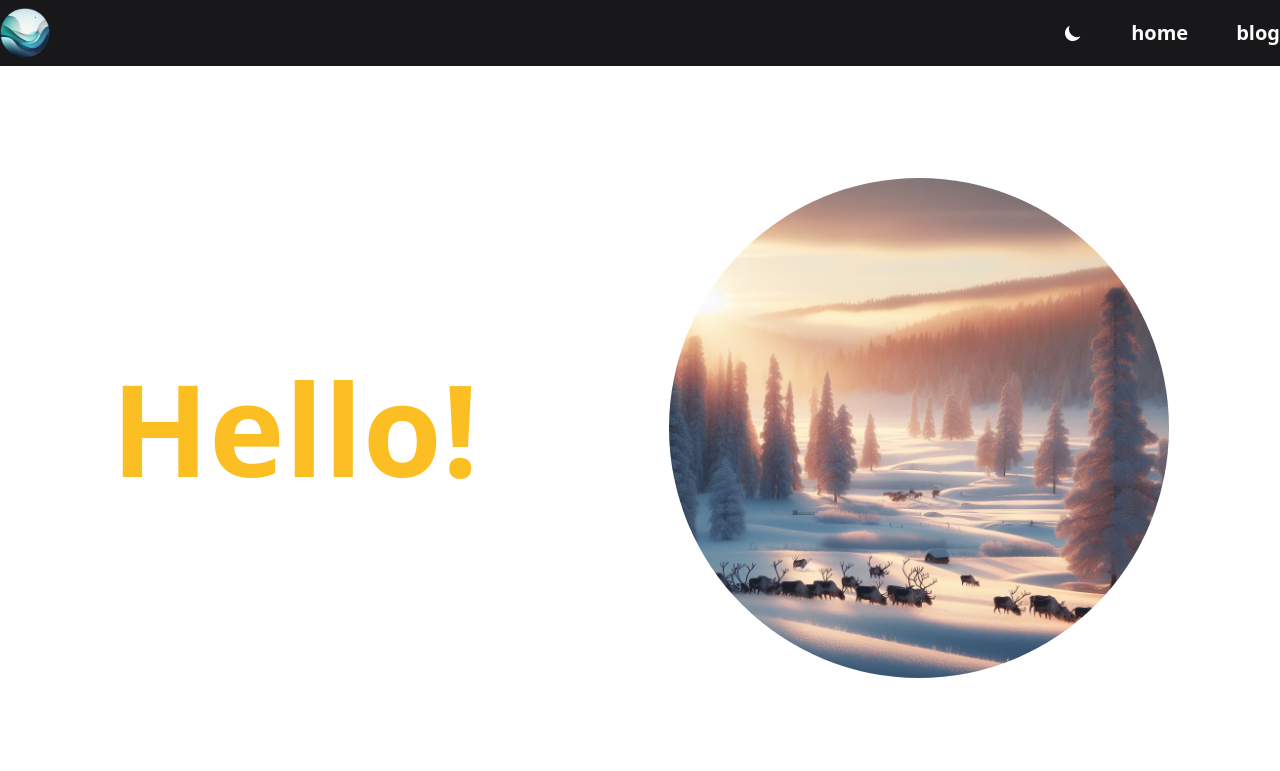
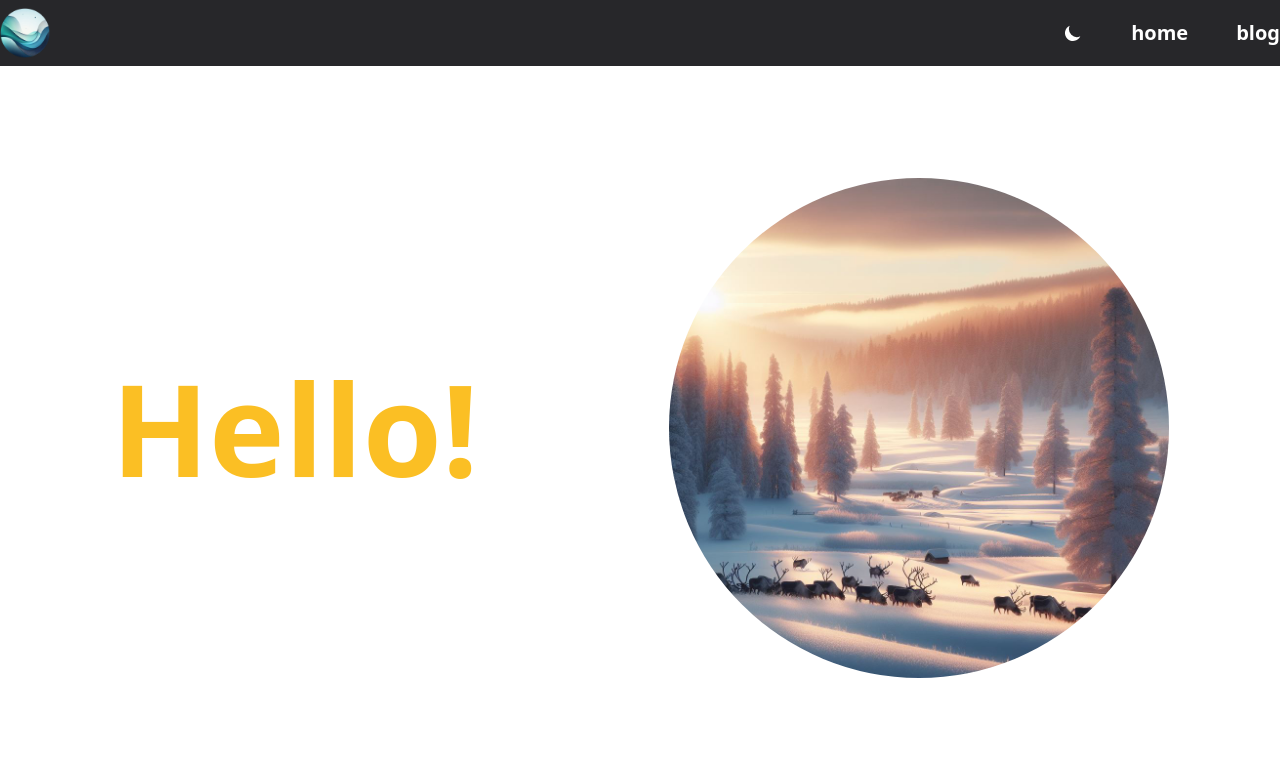
Before and after one commit to illispi/homeSite, an Astro site: page / in a window 1280 px wide. Shown: the top 771 px of the page. Built offline with nearby package versions, Linux system fonts and the light colour scheme; Astro itself is replaced by a stand-in of ours.

Commit message:
progress

```diff
--- a/src/components/Header.astro
+++ b/src/components/Header.astro
@@ -6,7 +6,7 @@ import blogLogo from "../images/blogLogo.png";
 const { current = "" } = Astro.props;
 ---
 
-<header class="flex justify-around bg-zinc-900 w-screen py-2">
+<header class="flex justify-around bg-zinc-800 w-screen py-2">
   <div class="flex items-center justify-between max-w-screen-xl w-full">
     <a href="/">
       <Image src={blogLogo} alt="Logo" width={50} />
--- a/src/layouts/BaseLayout.astro
+++ b/src/layouts/BaseLayout.astro
@@ -3,8 +3,6 @@ import BaseHead from "../components/BaseHead.astro";
 import Header from "../components/Header.astro";
 import Footer from "../components/Footer.astro";
 import { slideFade } from "../utils/transition";
-
-
 
 export interface Props {
   title: string;
@@ -19,7 +17,7 @@ const { title, description, permalink, current } = Astro.props;
   <head>
     <BaseHead title={title} description={description} permalink={permalink} />
   </head>
-  <body>
+  <body class="dark:bg-zinc-800 transition-colors duration-1000">
     <div class="layout">
       <Header current={current} />
 
```
